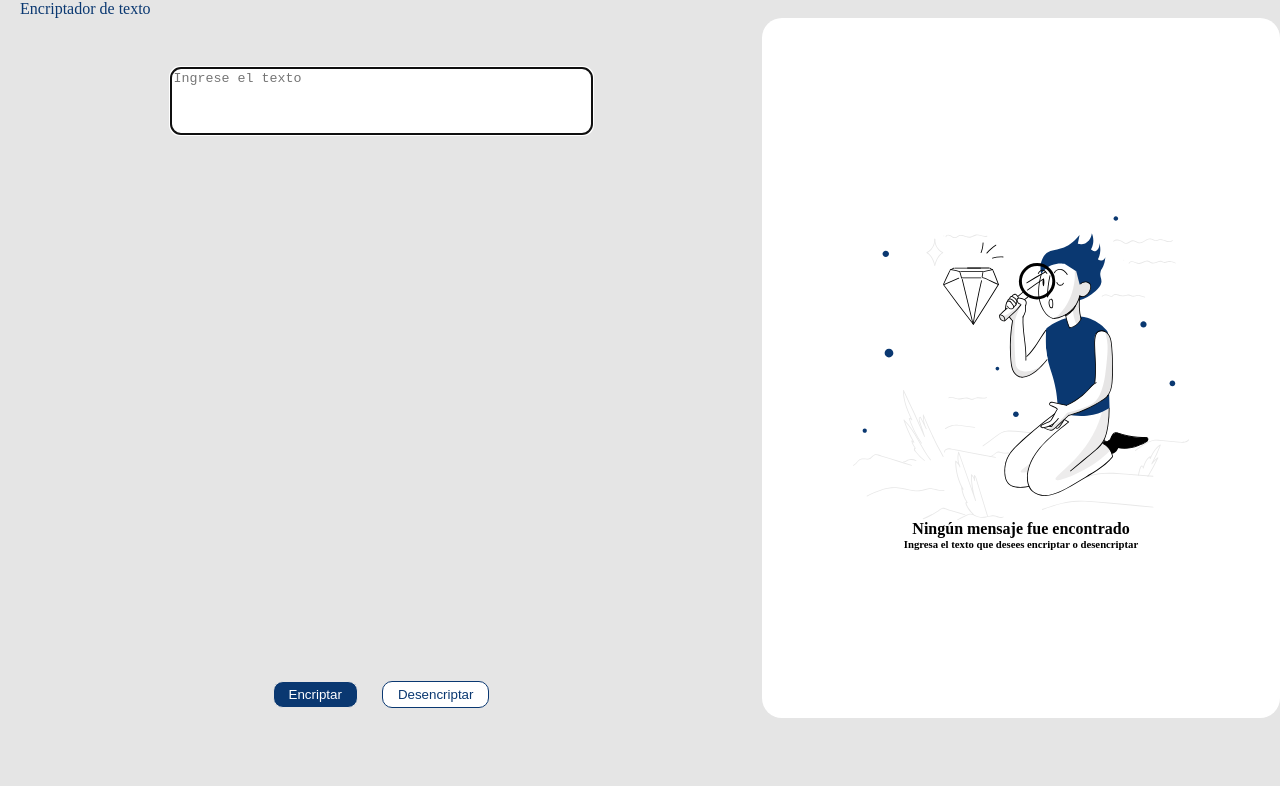
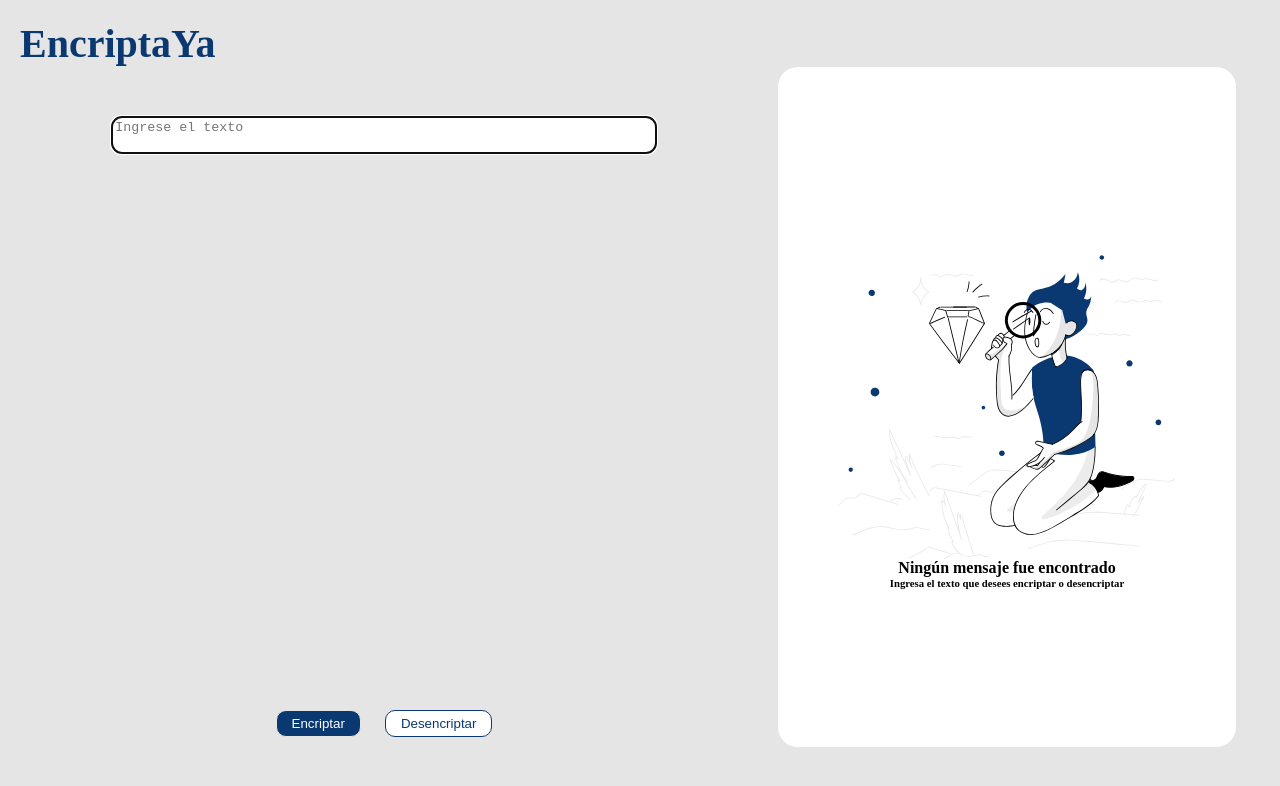
Before and after one commit to sonderben/encriptador, a plain HTML site: page alura encriptador/index.html in a window 1280 px wide. Drawn offline with Linux system fonts and the light colour scheme.

Commit message:
last commit

```diff
--- a/alura encriptador/index.html
+++ b/alura encriptador/index.html
@@ -2,18 +2,18 @@
 <html lang="es">
     <head>
         <meta charset="utf-8">
-        <title>Encriptador de texto</title>
+        <title>EncriptaYa</title>
         <link rel="stylesheet" href="style/style.css">
         <script src="logic/script.js" type="text/javascript"></script>
     </head>
     <body>
 
         <header>
-            <label>Encriptador de texto</label>
+            <h1>EncriptaYa</h1>
         </header>
         <main>
             <section id="sec1">
-                <textarea id="textarea" rows="4" cols="50" placeholder="Ingrese el texto" autofocus></textarea>
+                <textarea id="textarea"  placeholder="Ingrese el texto" autofocus></textarea>
                 <div>
                     <button id="btn1" type="button">Encriptar</button>
                     <button id="btn2" type="button">Desencriptar</button>
--- a/alura encriptador/logic/script.js
+++ b/alura encriptador/logic/script.js
@@ -39,6 +39,11 @@ document.addEventListener("DOMContentLoaded", function () {
 
 
     })
+
+textArea.addEventListener("focus", function() {
+    this.select();
+});
+
 
 
 
--- a/alura encriptador/style/style.css
+++ b/alura encriptador/style/style.css
@@ -5,17 +5,18 @@
 }
 body{
     background-color: #E5E5E5;
-    height: 700px;
+    height: 100vh;
 }
-label{
+h1{
     position: relative;
     color: #0A3871;
-    font-weight: 200px;
+    font-size: 40px;
+    font-weight: bold;
     padding-left: 20px;
-    padding-top: 100px;
+    margin-top: 20px;
 }
 main{
-    height: 100%;
+    height: 85%;
     width: 100%;
     display: flex;
 }
@@ -30,16 +31,21 @@ section{
 }
 #sec2{
     background-color: white;
-    width: 40%;
+    width: 35%;
     border-radius: 20px;
     justify-content: center;
     padding: 40px 5px 10px 5px;
+    overflow: hidden;
     flex-wrap: wrap;
     word-wrap: break-word;
+    margin-right: 20px;
+    margin-left: 10px;
 }
 textarea{
     resize: none;
     border: 0;
+    width: 70%;
+    height: min-content;
     border-radius: 10px;
     padding: 3px;
     margin-top: 50px;
```
Also changed, not shown: 1 other file.
